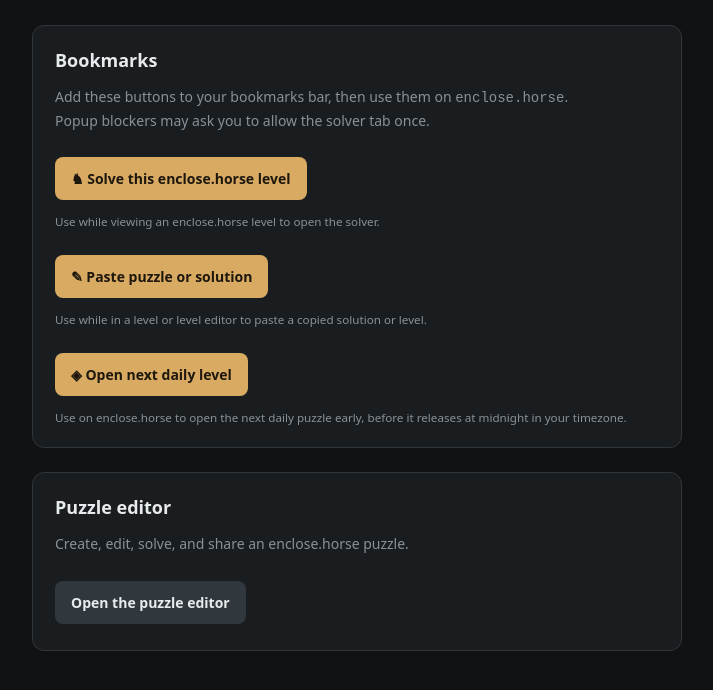
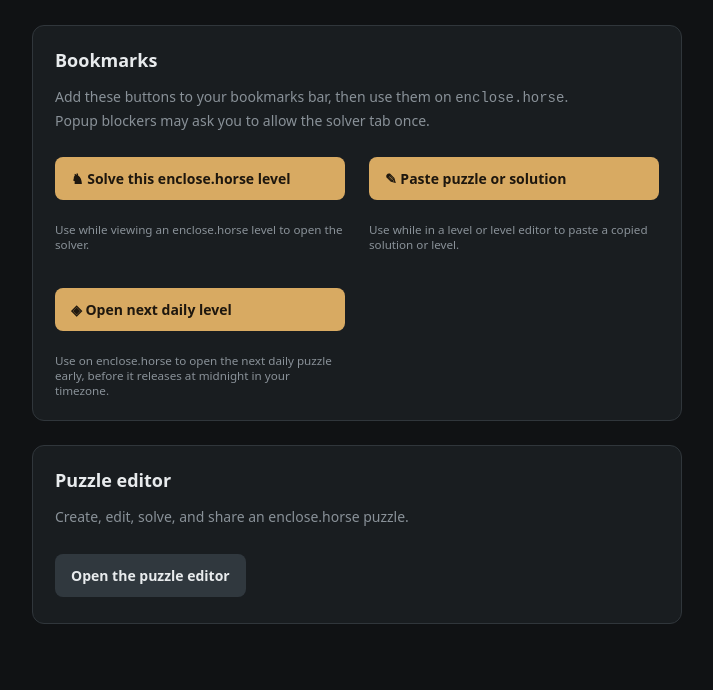
Before and after one commit to tristan852/enclose-horse-solver, a website: page index.html in a window 1280 px wide. Shown: the part 98-788 px from the top of the page, without its empty margins (152-865 px from the left). Drawn offline with nearby package versions, Linux system fonts and the light colour scheme.

Commit message:
Update index.html

```diff
--- a/index.html
+++ b/index.html
@@ -122,8 +122,26 @@
       border-color: #59636b !important;
     }
 
-    #editor-bookmark, #daily-bookmark {
-      margin-top: 26px;
+    .bookmark-grid {
+      display: grid;
+      grid-template-columns: repeat(2, minmax(0, 1fr));
+      gap: 1.5rem;
+    }
+
+    .bookmark {
+      display: flex;
+      flex-direction: column;
+      gap: 0.5rem;
+    }
+
+    .bookmark small {
+      display: block;
+    }
+
+    @media (max-width: 600px) {
+      .bookmark-grid {
+        grid-template-columns: 1fr;
+      }
     }
 
     .level {
```
